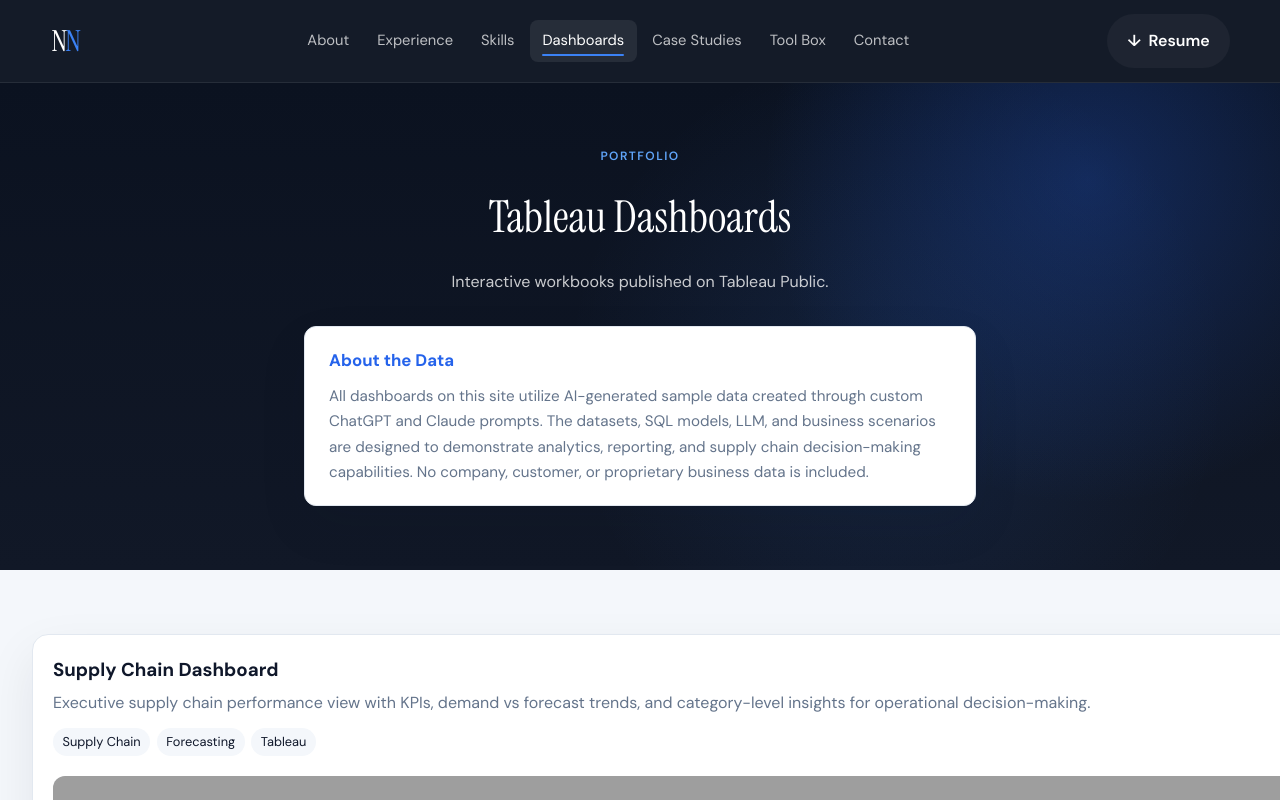
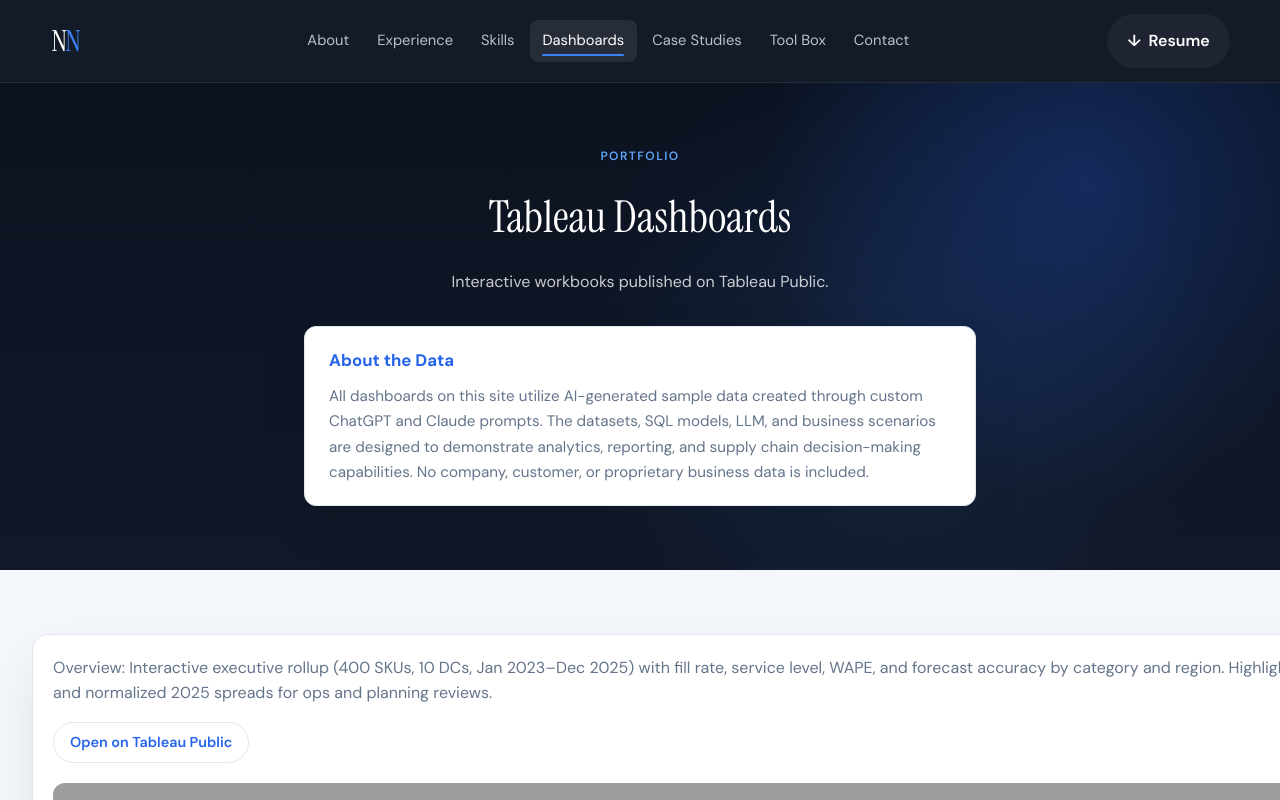
Before and after one commit to CaptianBoredASF/Website, a React (Vite) app: page /dashboards in a window 1280 px wide. Shown: the top 800 px of the page. Built offline with nearby package versions, Linux system fonts and the light colour scheme; grey boxes are pictures that could not be loaded.

Commit message:
Update executive dashboard copy and remove title/tags

```diff
--- a/src/data/resume.js
+++ b/src/data/resume.js
@@ -241,11 +241,11 @@ export const caseStudies = [
 export const tableauProjects = [
   {
     id: 'supply-chain-dashboard',
-    title: 'Supply Chain Dashboard',
+    title: '',
     description:
-      'Executive supply chain performance view with KPIs, demand vs forecast trends, and category-level insights for operational decision-making.',
+      'Overview: Interactive executive rollup (400 SKUs, 10 DCs, Jan 2023–Dec 2025) with fill rate, service level, WAPE, and forecast accuracy by category and region. Highlights the 2023 COVID-style collapse, 2024 recovery, and normalized 2025 spreads for ops and planning reviews.',
     url: 'https://public.tableau.com/views/SupplyChainDashboard_17813813310900/Dashboard1',
-    tags: ['Supply Chain', 'Forecasting', 'Tableau'],
+    tags: [],
     embedWidth: 1600,
     embedHeight: 927,
   },
--- a/src/pages/DashboardsPage.jsx
+++ b/src/pages/DashboardsPage.jsx
@@ -35,13 +35,15 @@ export default function DashboardsPage() {
                 <article key={project.id} id={project.id} className="project-detail">
                   <div className="project-header">
                     <div>
-                      <h3>{project.title}</h3>
+                      {project.title ? <h3>{project.title}</h3> : null}
                       <p>{project.description}</p>
-                      <div className="tags">
-                        {project.tags.map((tag) => (
-                          <span key={tag} className="tag">{tag}</span>
-                        ))}
-                      </div>
+                      {project.tags?.length > 0 ? (
+                        <div className="tags">
+                          {project.tags.map((tag) => (
+                            <span key={tag} className="tag">{tag}</span>
+                          ))}
+                        </div>
+                      ) : null}
                     </div>
                     <a
                       href={project.url.split('?:')[0]}
@@ -54,7 +56,7 @@ export default function DashboardsPage() {
                   </div>
                   <TableauEmbed
                     url={project.url}
-                    title={project.title}
+                    title={project.title || project.description.slice(0, 80)}
                     embedWidth={project.embedWidth}
                     embedHeight={project.embedHeight}
                   />
```
